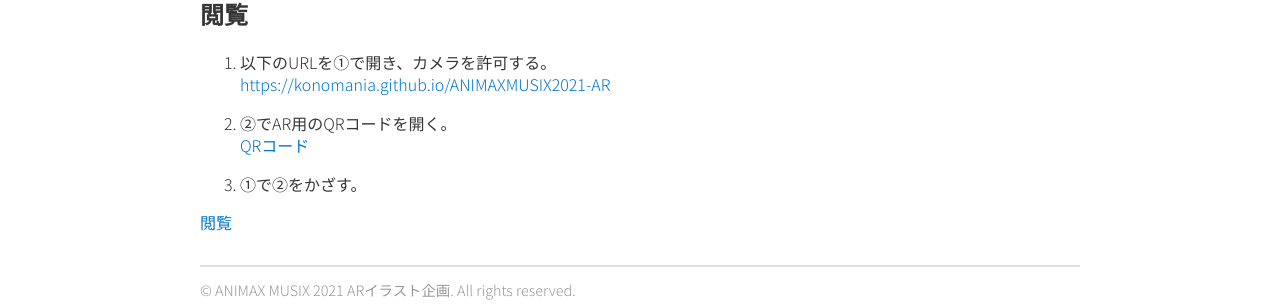
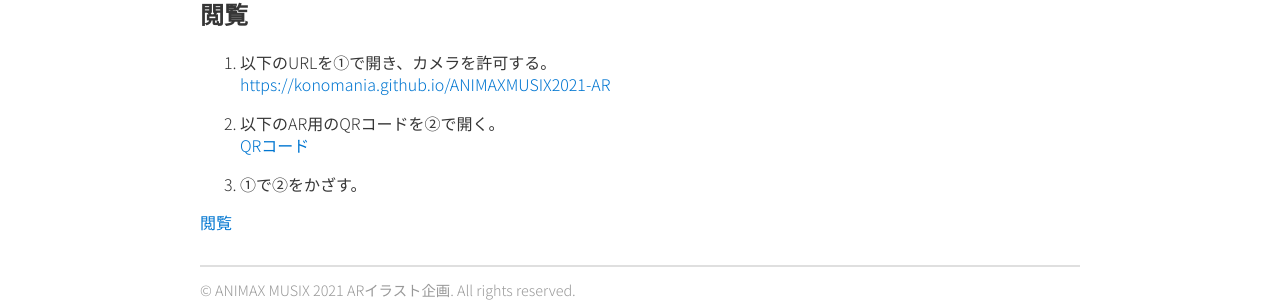
Before and after one commit to konomania/konomania.github.io, a Jekyll site: the page built from _pages/howto.md, in a window 1280 px wide. Shown: the part 239-545 px from the top of the page. Built offline with Jekyll 4.4.1, drawn with Linux system fonts in a browser that asks for light colours.

Commit message:
Update howto.md

```diff
--- a/_pages/howto.md
+++ b/_pages/howto.md
@@ -16,7 +16,7 @@ sort_order: 1
 1. 以下のURLを①で開き、カメラを許可する。
 [https://konomania.github.io/ANIMAXMUSIX2021-AR](https://konomania.github.io/ANIMAXMUSIX2021-AR/)
 
-2. ②でAR用のQRコードを開く。
+2. 以下のAR用のQRコードを②で開く。
 [QRコード](qrcode)
 
 3. ①で②をかざす。
```
